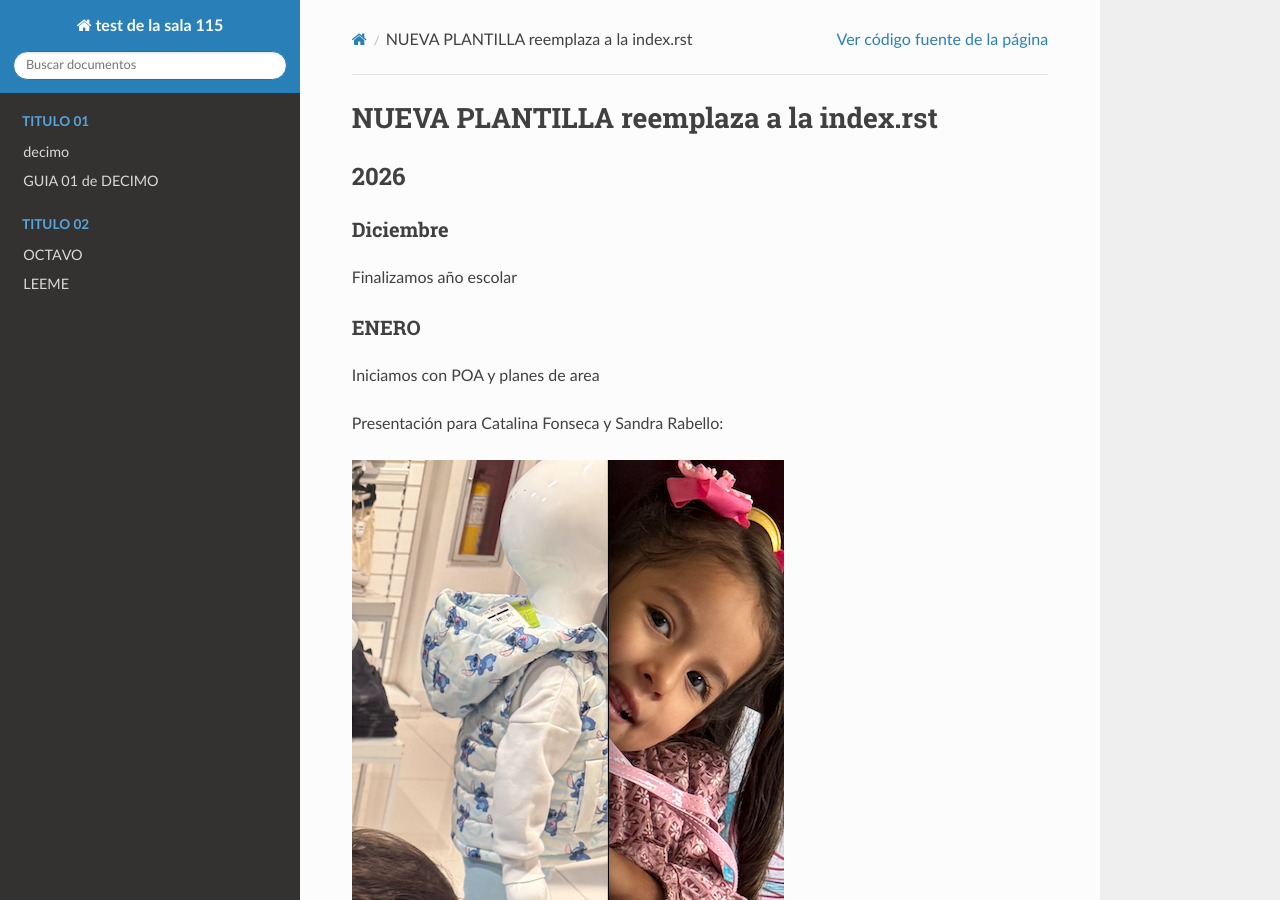
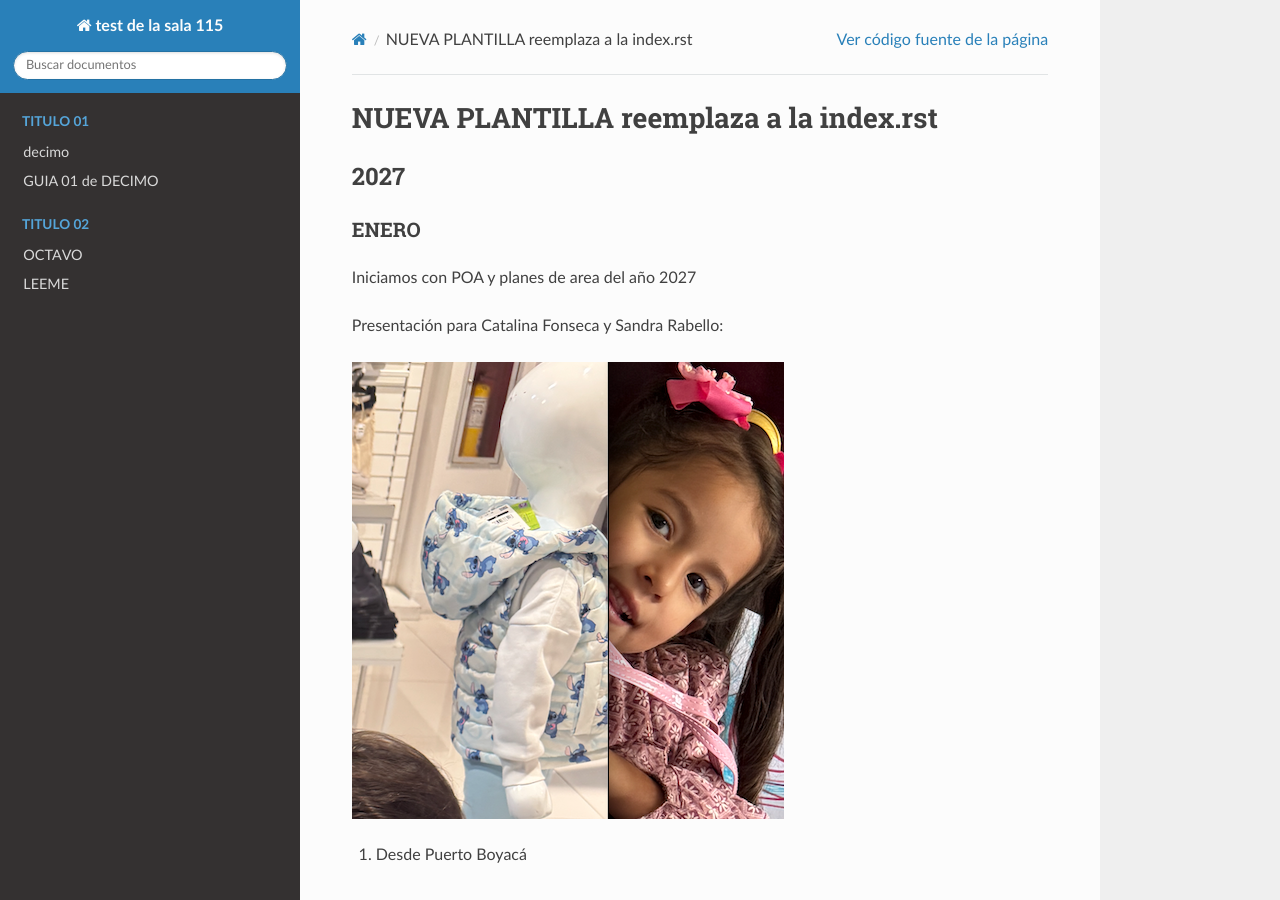
Before and after one commit to camilojfkennedy/test, a Sphinx documentation site: the page built from docs/index.md, in a window 1280 px wide and 900 px high. Built offline with Sphinx 7.4.7 and the Read the Docs theme 3.1.0, drawn with Linux system fonts in a browser that asks for light colours.

Commit message:
entramos a 2027

```diff
--- a/docs/index.md
+++ b/docs/index.md
@@ -19,16 +19,11 @@
 # NUEVA PLANTILLA reemplaza a la index.rst
 
 
-## 2026
-
-### Diciembre
-
-Finalizamos año escolar
-
+## 2027
 
 ### ENERO
 
-Iniciamos con POA y planes de area
+Iniciamos con POA y planes de area del año 2027
 
 
 Presentación para Catalina Fonseca y Sandra Rabello:
```
Also changed, not shown: 5 other files.
